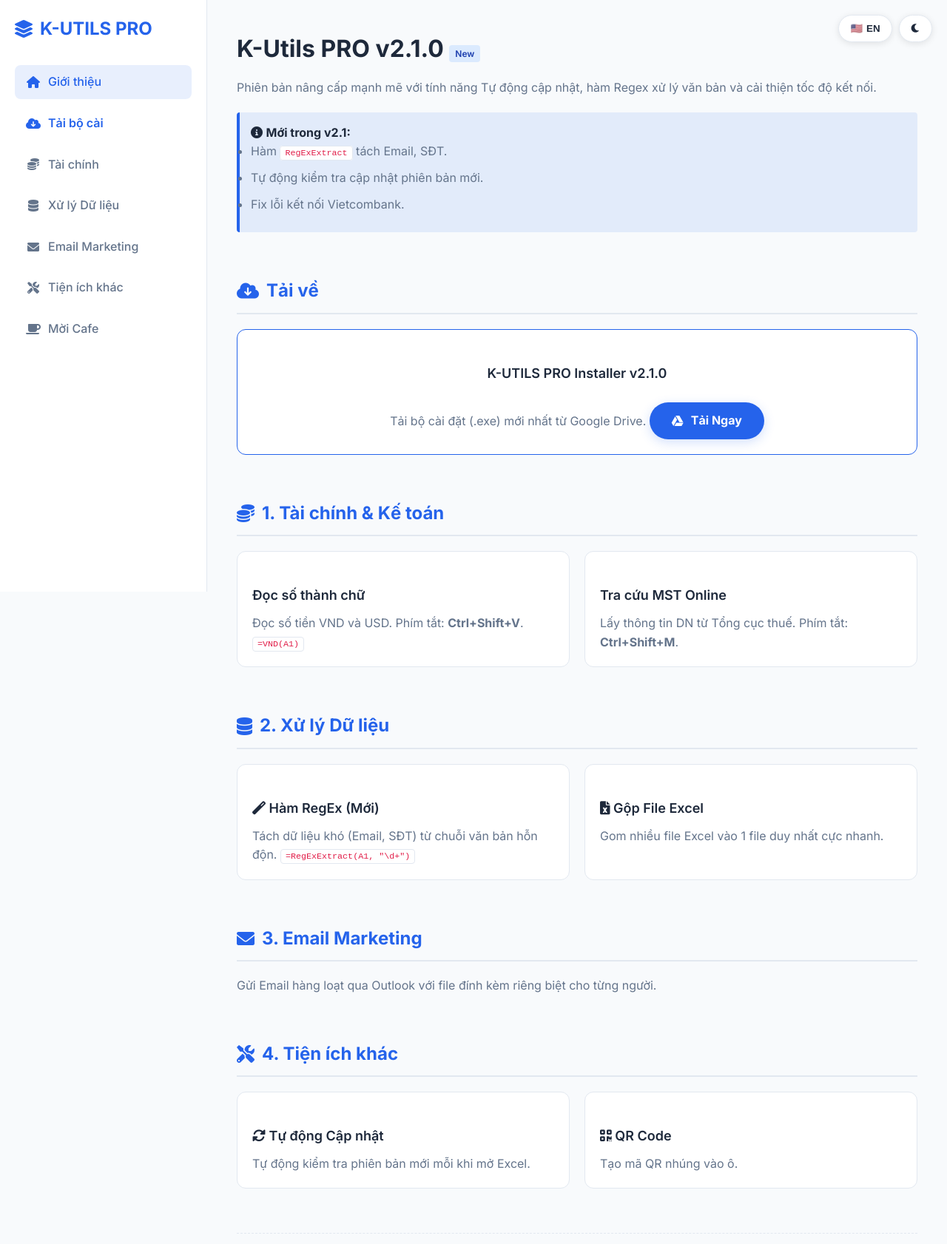
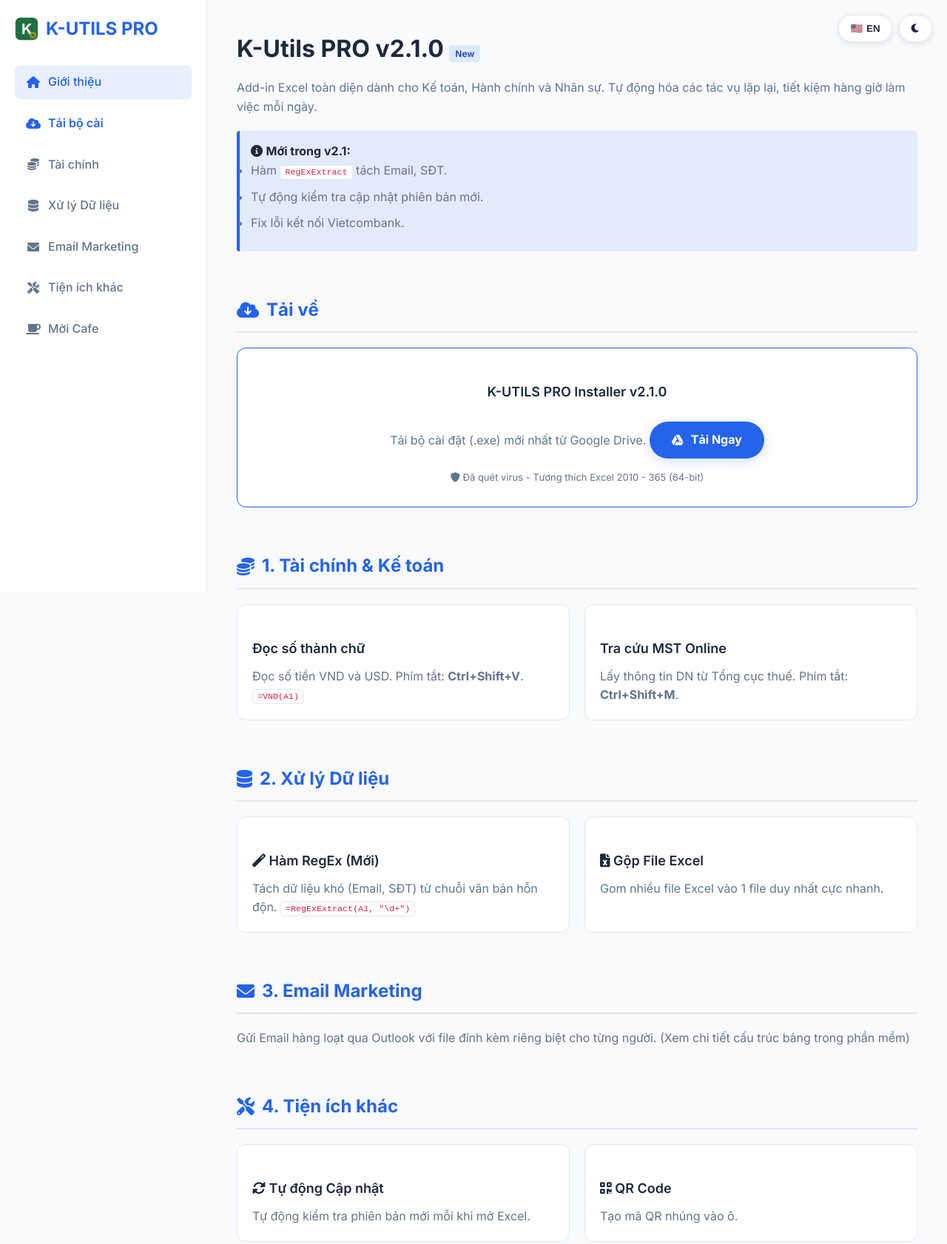
Before and after one commit to trantuankhoabc/kutils-help, a plain HTML site: page index.html in a window 1280 px wide. Shown: the top 1682 px of the page at 74% size. Drawn offline with Linux system fonts and the light colour scheme.

Commit message:
add logo

```diff
--- a/index.html
+++ b/index.html
@@ -4,9 +4,21 @@
 <head>
     <meta charset="UTF-8">
     <meta name="viewport" content="width=device-width, initial-scale=1.0">
+
     <title>Hướng dẫn sử dụng K-UTILS PRO v2.1</title>
+    <meta name="description" content="Add-in Excel miễn phí hỗ trợ Kế toán: Đọc số thành chữ, Tỷ giá VCB, Tra cứu MST, Gộp file, Gửi Email lương hàng loạt.">
+
+    <link rel="icon" href="thumbnail.png" type="image/x-icon">
+    <link rel="shortcut icon" href="thumbnail.png" type="image/x-icon">
+
+    <meta property="og:title" content="K-UTILS PRO v2.1 - Trợ lý Excel đắc lực">
+    <meta property="og:description" content="Tải ngay Add-in Excel: Đọc số tiền, Check MST, Tỷ giá, Email lương... Hoàn toàn miễn phí!">
+    <meta property="og:image" content="logo.png"> <meta property="og:url" content="https://kutils-pro.netlify.app">
+    <meta property="og:type" content="website">
+
     <link href="https://cdnjs.cloudflare.com/ajax/libs/font-awesome/6.0.0/css/all.min.css" rel="stylesheet">
     <link href="https://fonts.googleapis.com/css2?family=Inter:wght@300;400;500;600;700&display=swap" rel="stylesheet">
+
     <style>
         :root {
             --primary: #2563eb;
@@ -35,6 +47,8 @@
 
         .sidebar { width: var(--sidebar-width); background-color: var(--bg-card); border-right: 1px solid var(--border); position: fixed; height: 100vh; overflow-y: auto; padding: 20px; z-index: 100; transition: transform 0.3s; }
         .logo { font-size: 24px; font-weight: 800; color: var(--primary); margin-bottom: 30px; display: flex; align-items: center; gap: 10px; }
+        .logo img { height: 32px; width: auto; } /* Style cho logo image */
+
         .nav-menu { list-style: none; }
         .nav-item { margin-bottom: 5px; }
         .nav-link { display: flex; align-items: center; gap: 10px; padding: 10px 15px; color: var(--text-muted); text-decoration: none; border-radius: 8px; font-weight: 500; transition: all 0.2s; }
@@ -90,7 +104,12 @@
     </div>
 
     <aside class="sidebar">
-        <div class="logo"><i class="fas fa-layer-group"></i> K-UTILS PRO</div>
+        <div class="logo">
+            <img src="thumbnail.png" alt="Logo" onerror="this.style.display='none'; this.nextElementSibling.style.display='inline-block';">
+            <i class="fas fa-layer-group" style="display:none;"></i>
+            K-UTILS PRO
+        </div>
+
         <ul class="nav-menu">
             <li><a href="#intro" class="nav-link active"><i class="fas fa-home"></i> <span class="lang-vi">Giới thiệu</span><span class="lang-en">Intro</span></a></li>
             <li><a href="#download" class="nav-link" style="color: var(--primary); font-weight: 600;"><i class="fas fa-cloud-download-alt"></i> <span class="lang-vi">Tải bộ cài</span><span class="lang-en">Download</span></a></li>
@@ -106,7 +125,7 @@
         <section id="intro">
             <h1>K-Utils PRO v2.1.0 <span class="badge">New</span></h1>
             <div class="lang-vi">
-                <p>Phiên bản nâng cấp mạnh mẽ với tính năng Tự động cập nhật, hàm Regex xử lý văn bản và cải thiện tốc độ kết nối.</p>
+                <p>Add-in Excel toàn diện dành cho Kế toán, Hành chính và Nhân sự. Tự động hóa các tác vụ lặp lại, tiết kiệm hàng giờ làm việc mỗi ngày.</p>
                 <div style="background: rgba(37,99,235,0.1); border-left: 4px solid #2563eb; padding: 15px; border-radius: 4px; margin-top: 20px;">
                     <i class="fas fa-info-circle"></i> <strong>Mới trong v2.1:</strong>
                     <ul>
@@ -117,7 +136,7 @@
                 </div>
             </div>
             <div class="lang-en">
-                <p>Major update with Auto-update feature, Regex functions, and connection improvements.</p>
+                <p>Comprehensive Excel Add-in for Accountants, Admin, and HR. Automate repetitive tasks and save hours of work every day.</p>
                 <div style="background: rgba(37,99,235,0.1); border-left: 4px solid #2563eb; padding: 15px; border-radius: 4px; margin-top: 20px;">
                     <i class="fas fa-info-circle"></i> <strong>New in v2.1:</strong>
                     <ul>
@@ -138,6 +157,11 @@
                 <a href="https://drive.google.com/drive/folders/1xHwO7JacMJNvxg8jLfyOdrzhVvDKQKA8" target="_blank" class="download-btn">
                     <i class="fab fa-google-drive"></i> <span class="lang-vi">Tải Ngay</span><span class="lang-en">Download Now</span>
                 </a>
+                <p style="margin-top: 15px; font-size: 13px; color: var(--text-muted);">
+                    <i class="fas fa-shield-alt"></i>
+                    <span class="lang-vi">Đã quét virus - Tương thích Excel 2010 - 365 (64-bit)</span>
+                    <span class="lang-en">Virus Scanned - Compatible with Excel 2010 - 365 (64-bit)</span>
+                </p>
             </div>
         </section>
 
@@ -177,7 +201,7 @@
 
         <section id="email">
             <h2><i class="fas fa-envelope"></i> <span class="lang-vi">3. Email Marketing</span><span class="lang-en">3. Email Marketing</span></h2>
-            <p class="lang-vi">Gửi Email hàng loạt qua Outlook với file đính kèm riêng biệt cho từng người.</p>
+            <p class="lang-vi">Gửi Email hàng loạt qua Outlook với file đính kèm riêng biệt cho từng người. (Xem chi tiết cấu trúc bảng trong phần mềm)</p>
             <p class="lang-en">Send bulk emails via Outlook with individual attachments.</p>
         </section>
 
@@ -212,6 +236,9 @@
                     <div style="margin-top: 15px; font-size: 13px; color: #999;">Account Name:</div>
                     <div class="account-name">TRAN TUAN KHOA</div>
                 </div>
+                <p style="margin-top: 20px; font-size: 14px; color: var(--text-muted);">
+                    <i class="fas fa-heart" style="color: #e11d48;"></i> <span class="lang-vi">Cảm ơn bạn rất nhiều!</span><span class="lang-en">Thank you very much!</span>
+                </p>
             </div>
         </section>
 
```
Also changed, not shown: setup_icon.bmp (added), setup_icon.ico (added), thumbnail.png (added).
